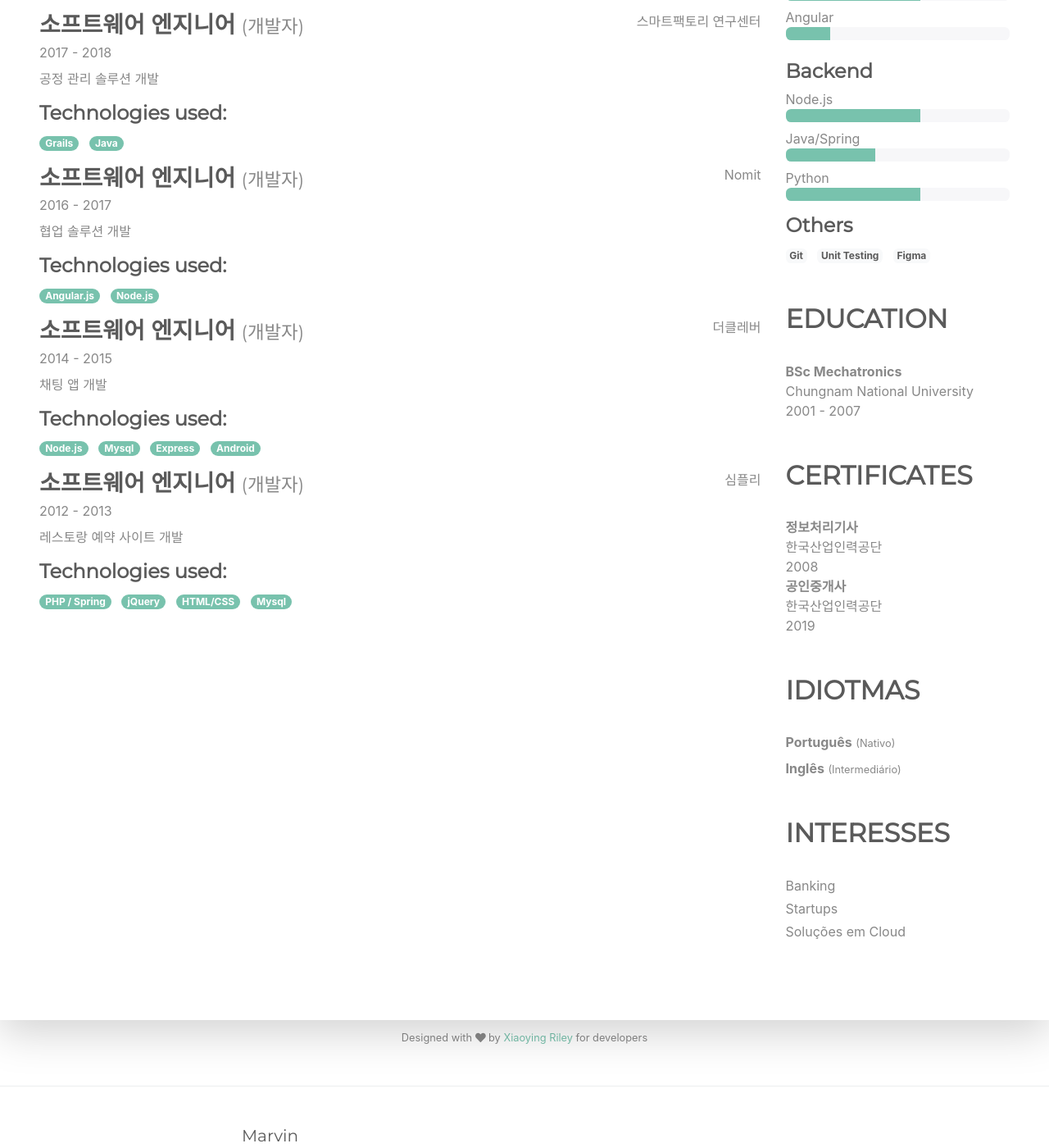
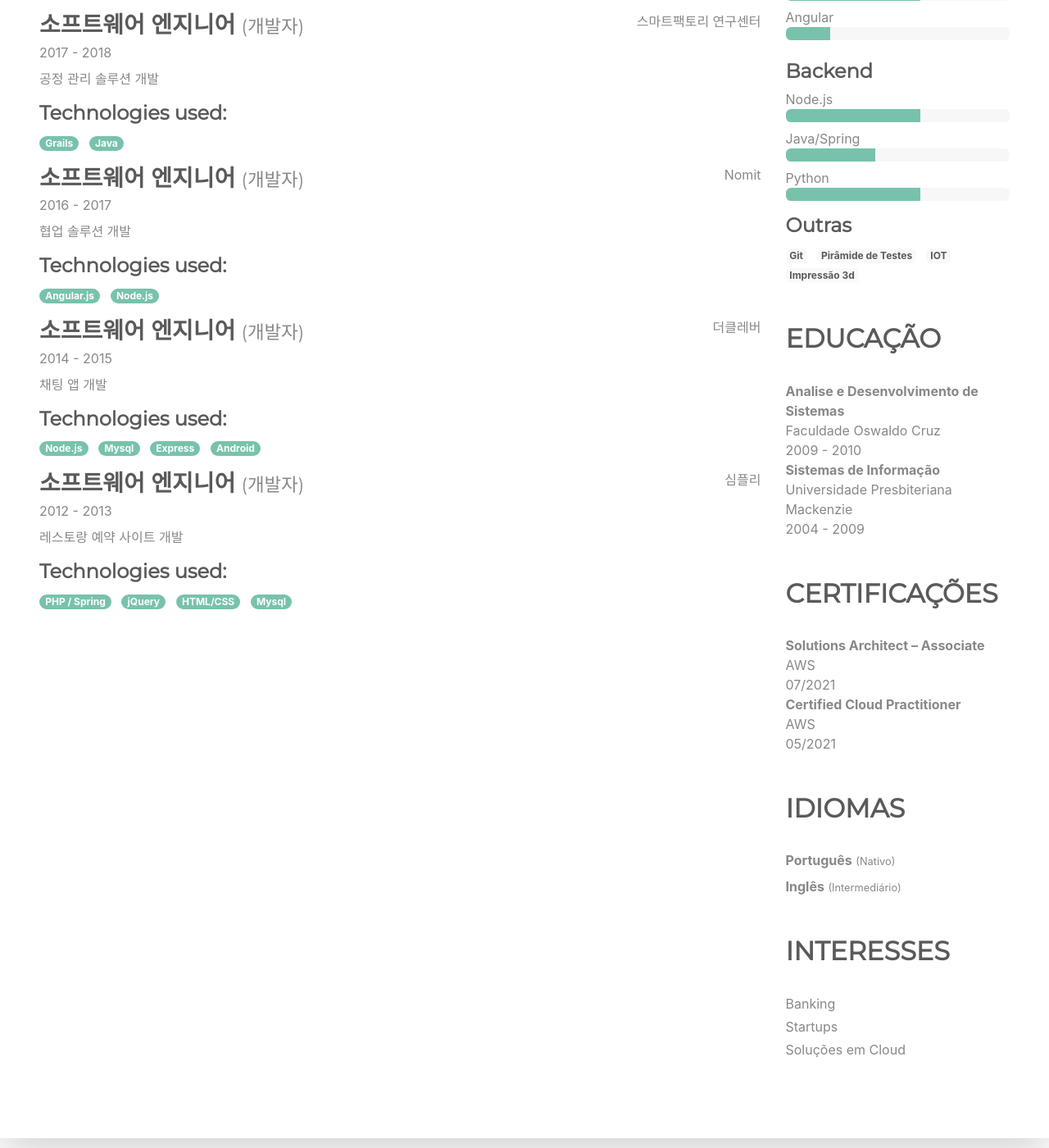
Before and after one commit to marvinmvns/cv2, a Jekyll site: the page index.html, which Jekyll copies as it is, in a window 1280 px wide and 1400 px high, scrolled down 829 px. Shown: the whole window at 82% size. Built offline with Jekyll 4.4.1, drawn with Linux system fonts in a browser that asks for light colours; nearby versions of some CDN libraries.

Commit message:
Update index.html

```diff
--- a/index.html
+++ b/index.html
@@ -307,42 +307,48 @@
               </div><!--//resume-skill-item-->
 
               <div class="resume-skill-item">
-                <h4 class="resume-skills-cat font-weight-bold">Others</h4>
+                <h4 class="resume-skills-cat font-weight-bold">Outras</h4>
                 <ul class="list-inline">
                   <li class="list-inline-item"><span class="badge badge-light">Git</span></li>
-                  <li class="list-inline-item"><span class="badge badge-light">Unit Testing</span></li>
-                  <li class="list-inline-item"><span class="badge badge-light">Figma</span></li>
+                  <li class="list-inline-item"><span class="badge badge-light">Pirâmide de Testes</span></li>
+                  <li class="list-inline-item"><span class="badge badge-light">IOT</span></li>
+                  <li class="list-inline-item"><span class="badge badge-light">Impressão 3d</span></li>
                 </ul>
               </div><!--//resume-skill-item-->
             </div><!--resume-section-content-->
           </section><!--//skills-section-->
 
           <section class="resume-section education-section mb-5">
-            <h2 class="resume-section-title text-uppercase font-weight-bold pb-3 mb-3">Education</h2>
+            <h2 class="resume-section-title text-uppercase font-weight-bold pb-3 mb-3">Educação</h2>
             <div class="resume-section-content">
               <ul class="list-unstyled">
                 <li>
-                  <div class="resume-degree font-weight-bold">BSc Mechatronics</div>
-                  <div class="resume-degree-org">Chungnam National University</div>
-                  <div class="resume-degree-time">2001 - 2007</div>
+                  <div class="resume-degree font-weight-bold"> Analise e Desenvolvimento de Sistemas </div>
+                  <div class="resume-degree-org">Faculdade Oswaldo Cruz</div>
+                  <div class="resume-degree-time">2009 - 2010</div>
+                </li>
+                <li>
+                  <div class="resume-degree font-weight-bold">Sistemas de Informação</div>
+                  <div class="resume-degree-org">Universidade Presbiteriana Mackenzie</div>
+                  <div class="resume-degree-time">2004 - 2009</div>
                 </li>
               </ul>
             </div>
           </section><!--//education-section-->
 
           <section class="resume-section education-section mb-5">
-            <h2 class="resume-section-title text-uppercase font-weight-bold pb-3 mb-3">Certificates</h2>
+            <h2 class="resume-section-title text-uppercase font-weight-bold pb-3 mb-3">CertificaÇÕES</h2>
             <div class="resume-section-content">
               <ul class="list-unstyled">
                 <li>
-                  <div class="resume-degree font-weight-bold">정보처리기사</div>
-                  <div class="resume-degree-org">한국산업인력공단</div>
-                  <div class="resume-degree-time">2008</div>
+                  <div class="resume-degree font-weight-bold">Solutions Architect – Associate</div>
+                  <div class="resume-degree-org">AWS</div>
+                  <div class="resume-degree-time">07/2021</div>
                 </li>
                 <li>
-                  <div class="resume-degree font-weight-bold">공인중개사</div>
-                  <div class="resume-degree-org">한국산업인력공단</div>
-                  <div class="resume-degree-time">2019</div>
+                  <div class="resume-degree font-weight-bold">Certified Cloud Practitioner</div>
+                  <div class="resume-degree-org">AWS</div>
+                  <div class="resume-degree-time">05/2021</div>
                 </li>
               </ul>
             </div>
@@ -367,7 +373,7 @@
           </section><!--//interests-section-->
 
           <section class="resume-section language-section mb-5">
-            <h2 class="resume-section-title text-uppercase font-weight-bold pb-3 mb-3">Idiotmas</h2>
+            <h2 class="resume-section-title text-uppercase font-weight-bold pb-3 mb-3">Idiomas</h2>
             <div class="resume-section-content">
               <ul class="list-unstyled resume-lang-list">
                 <li class="mb-2"><span class="resume-lang-name font-weight-bold">Português</span> <small class="text-muted font-weight-normal">(Nativo)</small></li>
@@ -399,7 +405,7 @@
 
 <footer class="footer text-center pt-2 pb-5">
   <!--/* This template is released under the Creative Commons Attribution 3.0 License. Please keep the attribution link below when using for your own project. Thank you for your support. :) If you'd like to use the template without the attribution, you can buy the commercial license via our website: themes.3rdwavemedia.com */-->
-  <small class="copyright">Designed with <i class="fas fa-heart"></i> by <a href="http://themes.3rdwavemedia.com" target="_blank">Xiaoying Riley</a> for developers</small>
+  <small class="copyright">Desenvolvido com <i class="fas fa-heart"></i> by <a href="http://themes.3rdwavemedia.com" target="_blank">Xiaoying Riley</a> for developers</small>
 </footer>
 
   </section>
```
